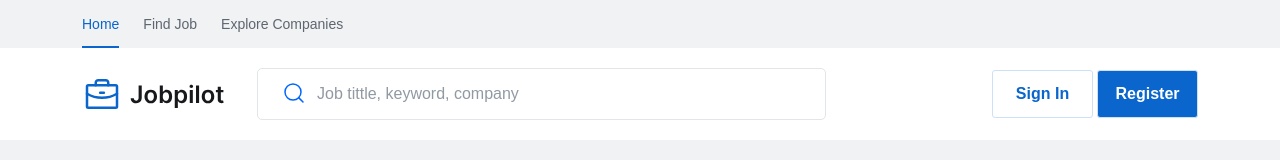
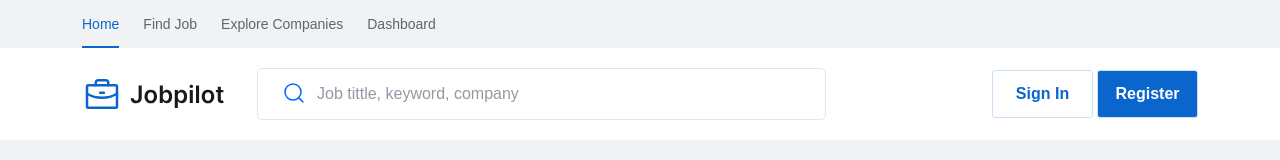
Before and after one commit to Srijandevhub/jobpilot-client, a React (Vite) app: page / in a window 1280 px wide. Shown: the top 160 px of the page. Built offline with nearby package versions, Linux system fonts and the light colour scheme; a web font is replaced by a local one.

Commit message:
Update MainHeader.jsx

```diff
--- a/src/components/MainHeader/MainHeader.jsx
+++ b/src/components/MainHeader/MainHeader.jsx
@@ -4,9 +4,8 @@ import { Link } from 'react-router-dom'
 import Logo from '../../assets/logo.svg'
 import Search from '../../assets/fi_search.svg'
 import { useState } from 'react'
-import AuthModal from '../Auth/AuthModal'
 
-const MainHeader = ({ menuActive = 'home' }) => {
+const MainHeader = ({ menuActive = 'home', panel = false }) => {
     const [showMenu, setShowMenu] = useState(false);
     return (
         <>
@@ -23,6 +22,10 @@ const MainHeader = ({ menuActive = 'home' }) => {
                         <li>
                             <Link to="/explore-companies" className={`${styles.headerLink} ${menuActive === 'explorecompanies' ? `${styles.active}` : ''}`}>Explore Companies</Link>
                         </li>
+                        {/* this part for super admin and company admins and recruiters */}
+                        <li>
+                            <Link to="/dashboard/overview" className={`${styles.headerLink} ${menuActive === 'dashboard' ? `${styles.active}` : ''}`}>Dashboard</Link>
+                        </li>
                     </ul>
                 </Container>
             </div>
@@ -32,6 +35,8 @@ const MainHeader = ({ menuActive = 'home' }) => {
                         <span className={styles.brand}>
                             <img src={Logo} alt='logo'/>
                         </span>
+                        {
+                            !panel &&
                             <div className={styles.search}>
                                 <div className='position-relative'>
                                     <i className={styles.searchIcon}>
@@ -40,6 +45,7 @@ const MainHeader = ({ menuActive = 'home' }) => {
                                     <input type='text' className={styles.input} id='searchjob' placeholder='Job tittle, keyword, company'/>
                                 </div>
                             </div>
+                        }
                         <div className={`flex-grow-1 ${styles.btnholder}`}>
                             <div className='d-flex justify-content-end gap-1'>
                                 <Link to="/signin" className={styles.btn}>Sign In</Link>
```
Lines whose indentation alone changed are shown as unchanged.
